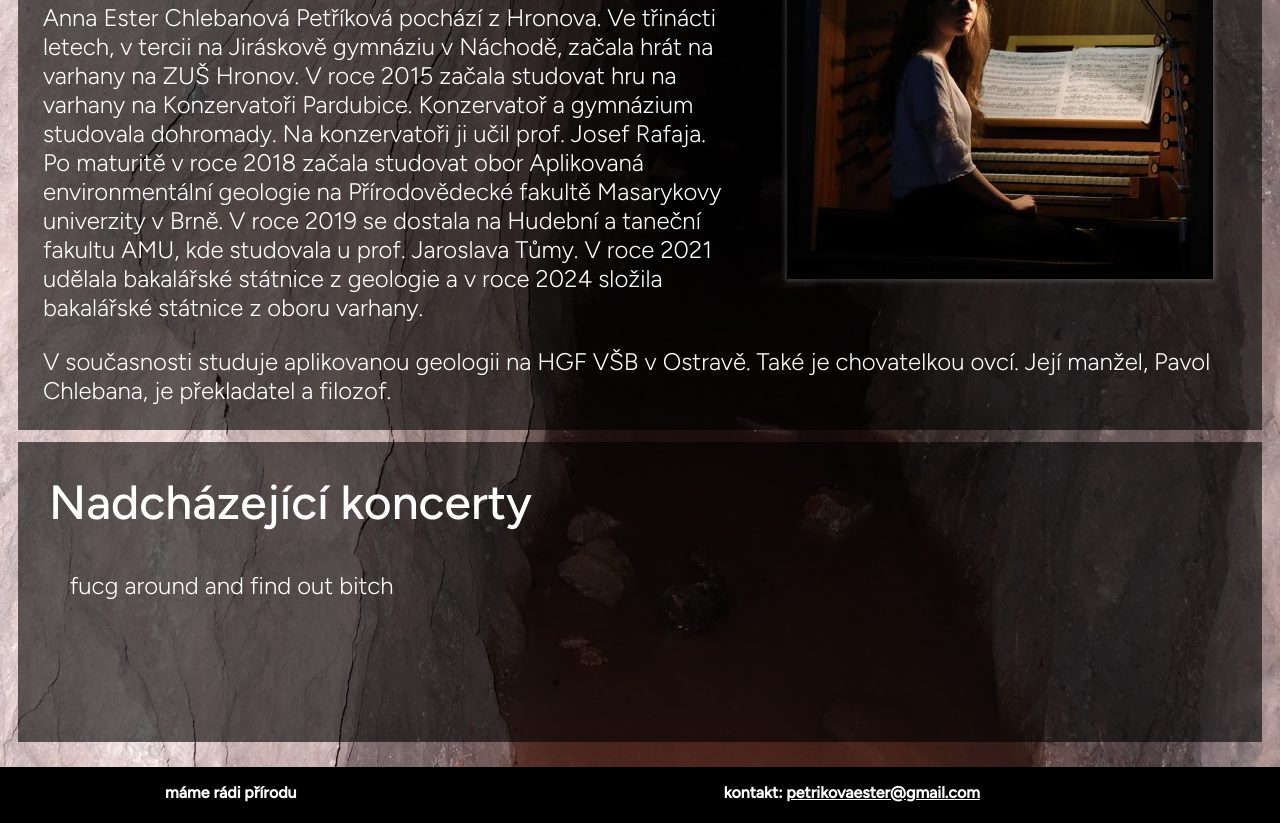
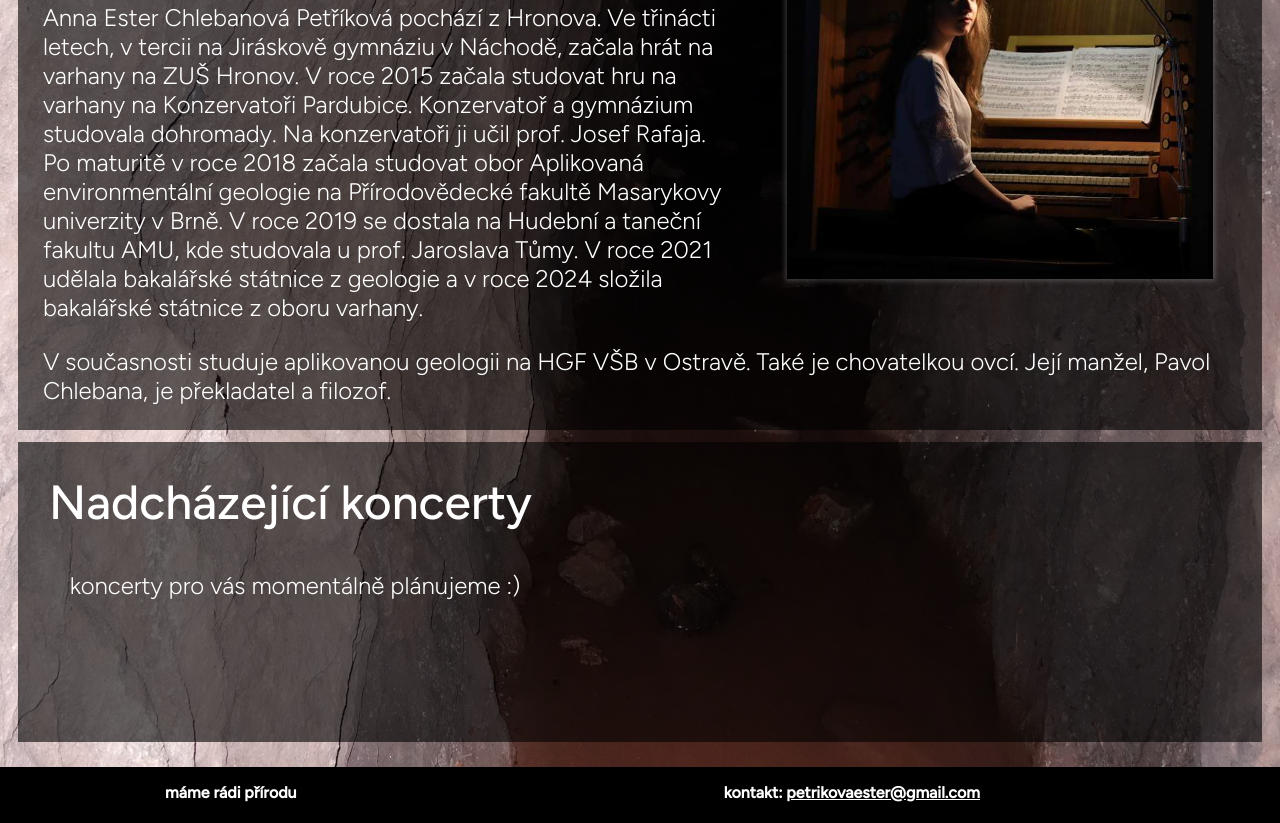
Before and after one commit to krkavecstavelpec/krkavecstavelpec.github.io, a plain HTML site: page index.html in a window 1280 px wide. Shown: the part 600-1423 px from the top of the page. Drawn offline with Linux system fonts and the light colour scheme.

Commit message:
Update index.html

```diff
--- a/index.html
+++ b/index.html
@@ -32,7 +32,7 @@
                     <li>
                         <!-- <p>Bakalářský koncert <time datetime="2024-04-9 8:00">9.4.2024 v ??:?0</time> sál Bohuslava Martinů</p> -->
                         <!--<p><em>Lichtenštejnský palác, hudební fakulta AMU<br>Malostranské náměstí 13, 118 00 Praha 1</em></p> -->
-                        <p>fucg around and find out bitch</p>
+                        <p>koncerty pro vás momentálně plánujeme :)</p>
                     </li>
                 </ul>
             </section>
```
